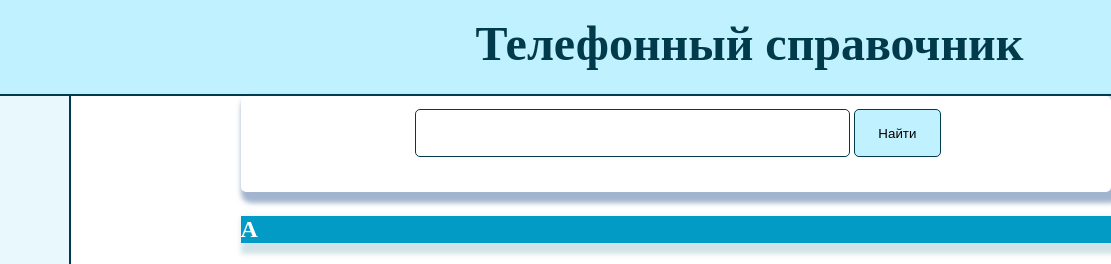
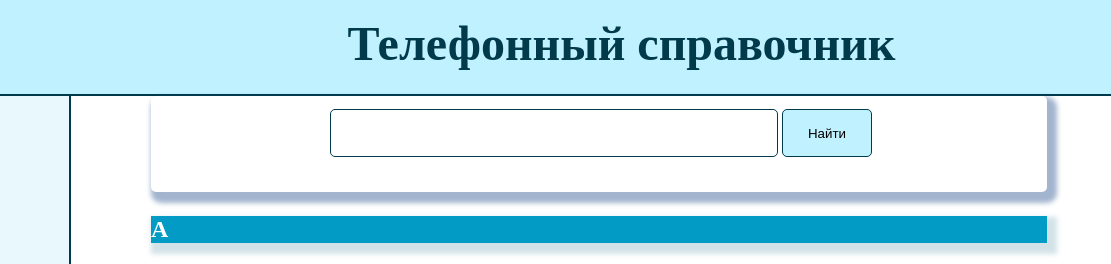
Before and after one commit to kudryasha1981/4p22-frontend-elena-shishkova, a plain HTML site: page homework_6/index.html in a window 1280 px wide. Shown: the top 264 px of the page, 169-1280 px from the left. Drawn offline with Linux system fonts and the light colour scheme.

Commit message:
add homework_6

```diff
--- a/homework_6/style.css
+++ b/homework_6/style.css
@@ -28,7 +28,7 @@
 
 .common-header__h1 {
     margin-top: 2vh;
-    margin-left: 40%;
+    margin-left: 30%;
     font-size: x-large;
 }
 
@@ -63,7 +63,7 @@
 
 .common-section__content-right {
     width: 70%;
-    margin-left: 32%;
+    margin-left: 32vmin;
     position: relative;
 }
 
```
